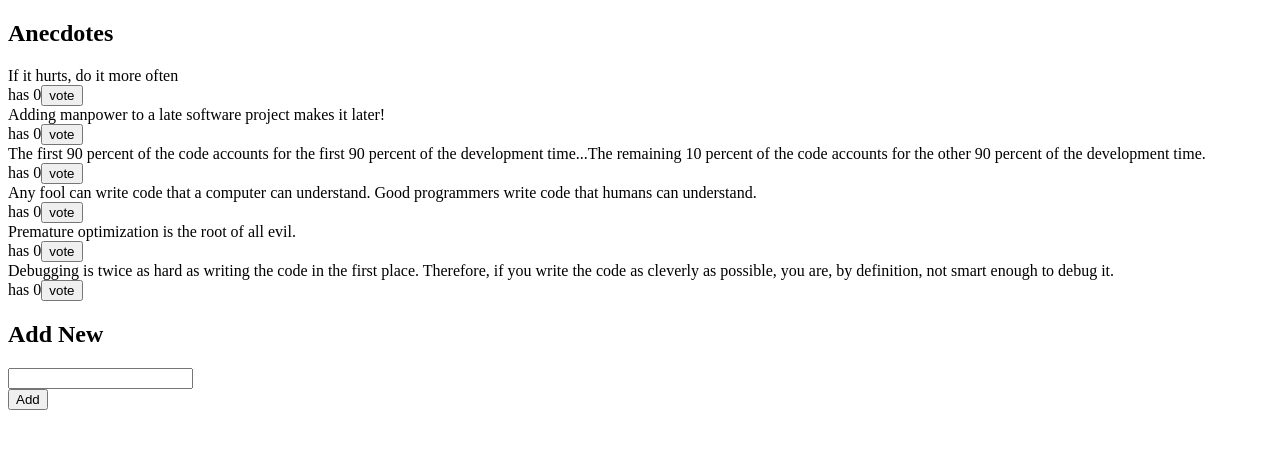
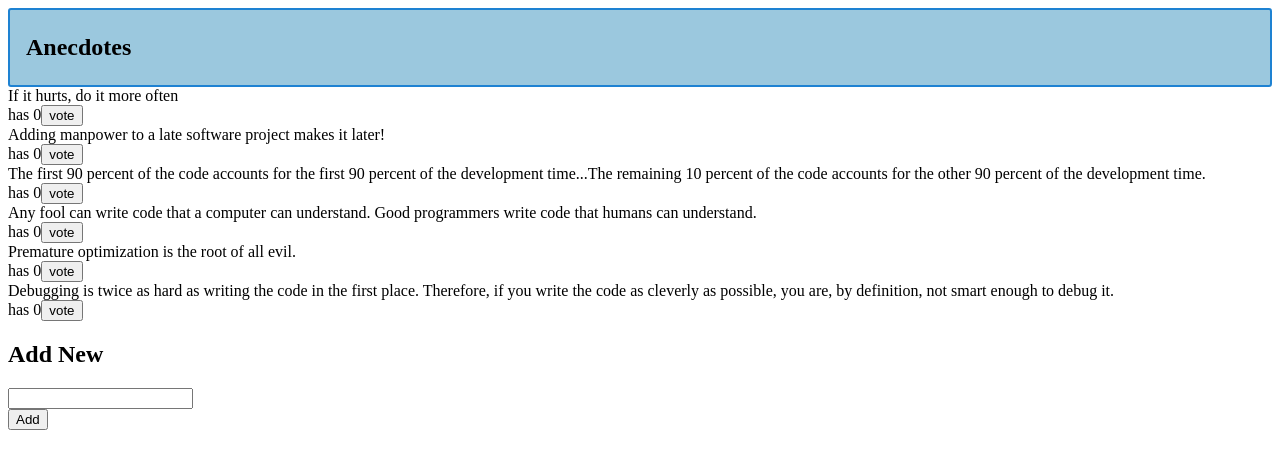
Before and after one commit to datvu-dev/anecdotes, a React (Create React App) app: page / in a window 1280 px wide. Shown: the top 468 px of the page. Built offline with nearby package versions, Linux system fonts and the light colour scheme; data requests are answered from the project's data file.

Commit message:
Create styled component Header and use it for Anecdotes heading

```diff
--- a/src/components/AnecdoteList.js
+++ b/src/components/AnecdoteList.js
@@ -1,4 +1,5 @@
 import React from 'react'
+import Header from './Header'
 import { connect } from 'react-redux'
 import { voteForAnecdote } from '../reducers/anecdoteReducer'
 import { setNotification, removeNotification } from '../reducers/notificationReducer'
@@ -22,7 +23,9 @@ const AnecdoteList = (props) => {
 
     return (
       <div>
-        <h2>Anecdotes</h2>
+        <Header>
+          <h2>Anecdotes</h2>
+        </Header>
         {anecdotes.map(anecdote =>
             <div key={anecdote.id}>
             <div>
--- /dev/null
+++ b/src/components/Header.js
@@ -0,0 +1,11 @@
+import styled from 'styled-components'
+
+const Header = styled.div`
+  background: #9bc8de;
+  font-size: 1em;
+  padding: 0.25em 1em;
+  border: 2px solid #1e82d2;
+  border-radius: 3px;
+`
+
+export default Header
```
